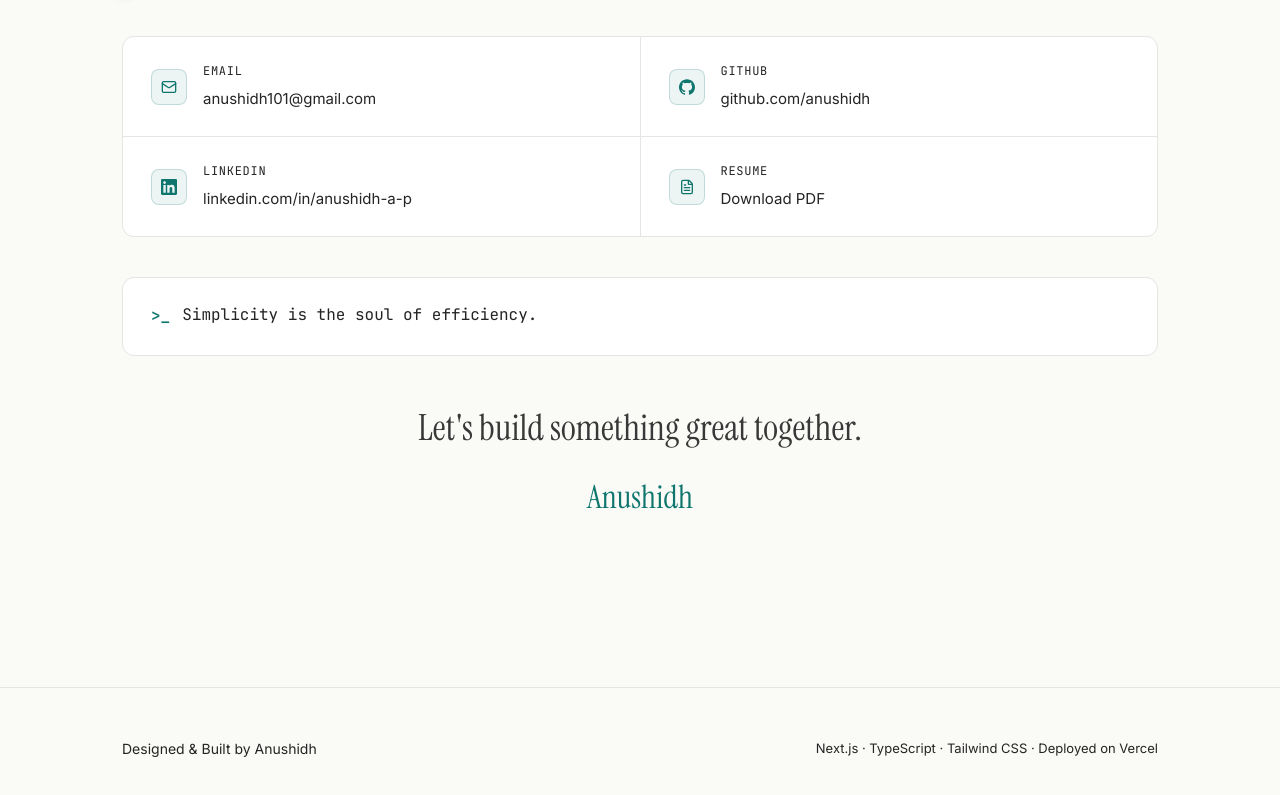
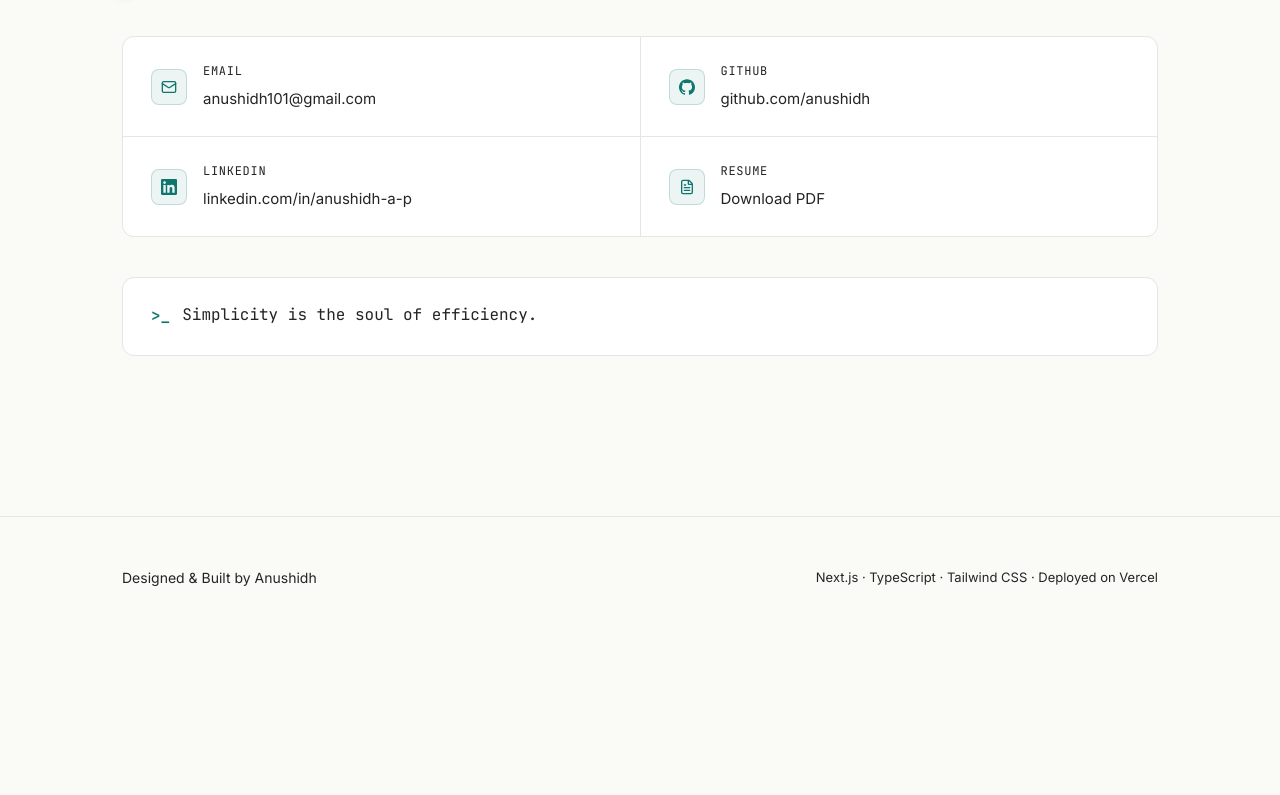
Before and after one commit to Anushidh/my-portfolio, a Next.js app: page / in a window 1280 px wide. Shown: the part 8646-9441 px from the top of the page. After the commit the page ends 9284 px from the top, so only its background shows below. Built offline with nearby package versions, Linux system fonts and the light colour scheme.

Commit message:
UI Update: Remove sign-off text from contact section for a cleaner layout

```diff
--- a/components/Contact.tsx
+++ b/components/Contact.tsx
@@ -181,30 +181,6 @@ export default function Contact() {
         <TerminalQuote />
       </div>
 
-      <FadeIn delay={0.4}>
-        <div style={{ marginTop: "2.5rem", textAlign: "center" }}>
-          <p
-            style={{
-              fontFamily: "var(--font-instrument-serif)",
-              fontSize: "2.25rem",
-              color: "var(--color-text-primary)",
-              opacity: 0.9,
-            }}
-          >
-            Let&apos;s build something great together.
-          </p>
-          <p
-            style={{
-              fontFamily: "var(--font-instrument-serif)",
-              fontSize: "2rem",
-              color: "var(--color-accent)",
-              marginTop: "0.5rem",
-            }}
-          >
-            Anushidh
-          </p>
-        </div>
-      </FadeIn>
     </section>
   );
 }
```
